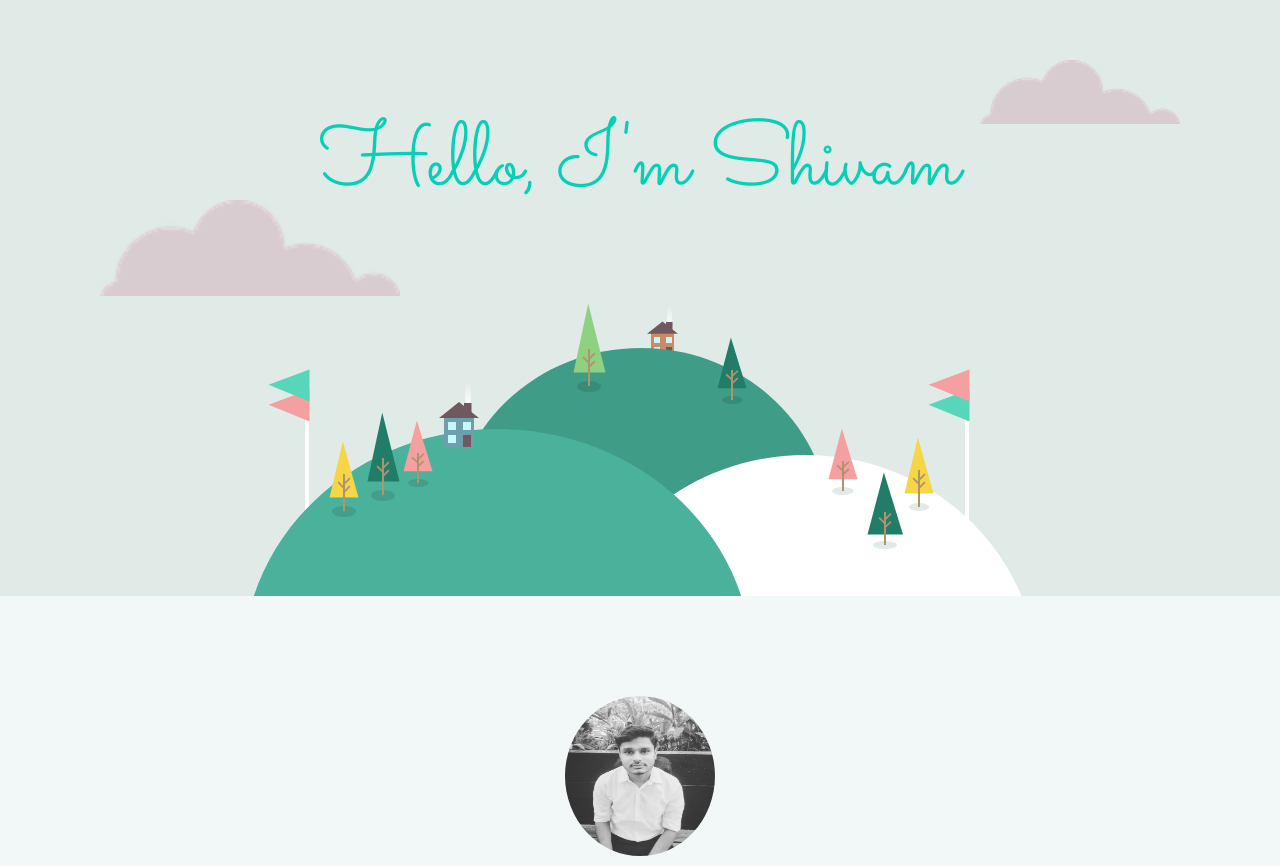
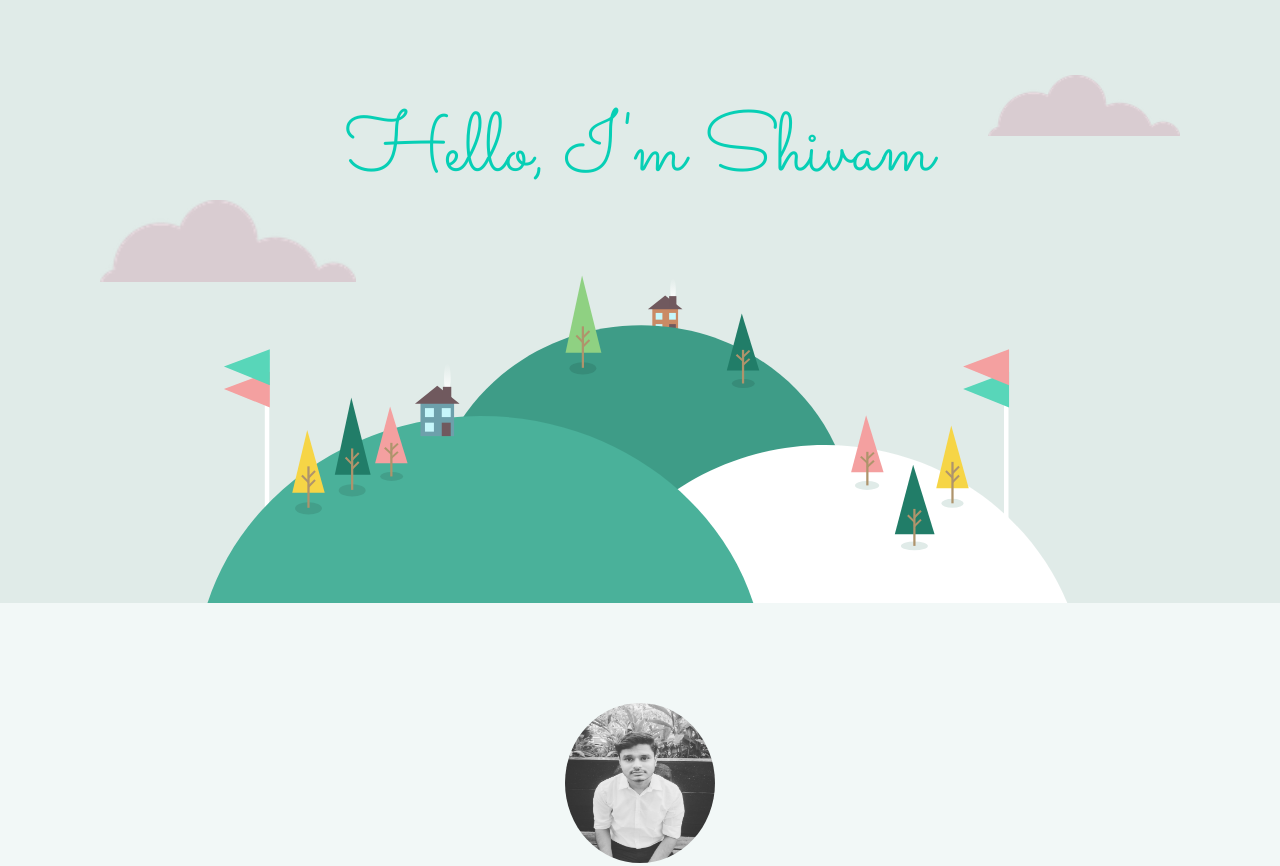
Before and after one commit to shivaming/WebPage, a plain HTML site: page index.html in a window 1280 px wide. Shown: the top 866 px of the page. Drawn offline with Linux system fonts and the light colour scheme.

Commit message:
Add files via upload

```diff
--- a/css/styles.css
+++ b/css/styles.css
@@ -15,7 +15,8 @@ hr  {
 }
 h1 {
     color: #07cfb5;
-    font-size: 5.625rem;
+    font-size: calc(60px + (90 - 60) * ((100vw - 300px) / (1600 - 300)));
+  line-height: calc(1.3em + (1.5 - 1.2) * ((100vw - 300px)/(1600 - 300)));
     margin-top: 50px;
     font-family: 'Sacramento', cursive;
     font-weight: lighter;
@@ -105,19 +106,21 @@ a:hover {
 
 .top-cloud {
     position: absolute;
+    padding-top: 15px;
     right: 100px;
     top: 60px;
-    width: 200px;
+    width: 15%;
 }
 .bottom-cloud {
     position: absolute;
     left: 100px;
     top: 200px;
-    width: 300px;
+    width: 20%;
 }
 .hills {
     position: relative;
     top: 4px;
+    width: 70%;
 }
 .btn {
     background: #3cb0fd;
```
